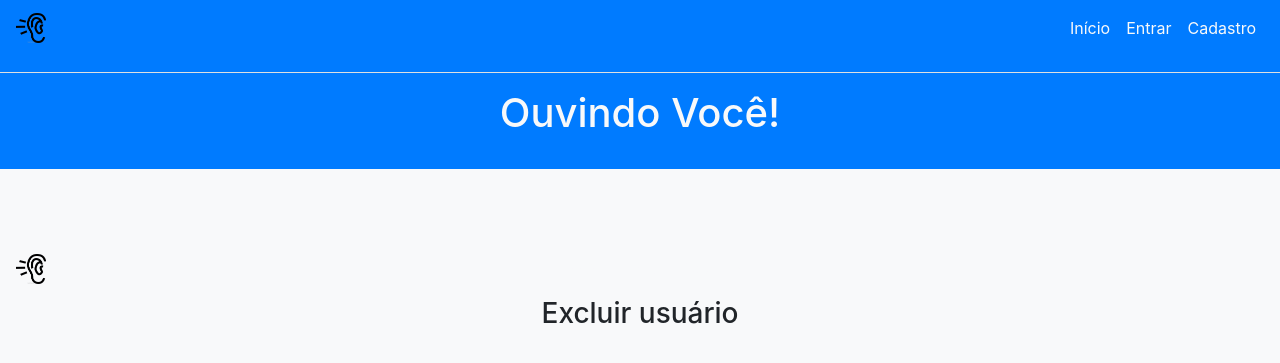
After one commit to Rodrigo41555557/TCC, a PHP site: page /excluir_user.php in a window 1280 px wide. The commit adds this page. Shown: the top 363 px of the page. Run offline with PHP 8.4, Linux system fonts and the light colour scheme.

Commit message:
excluir usuario em desenvolvimento

```diff
--- /dev/null
+++ b/excluir_user.php
@@ -0,0 +1,61 @@
+<?php
+require 'config.php';
+
+	//mysqli_execute("DELETE FROM `usuario` WHERE `usuario`.`cod_usuario` = $_SESSION['id']");
+?>
+
+<!DOCTYPE html>
+<html lang="en">
+<head>
+    <title>Sistema de ouvidoria do lorem ipsum</title>
+    <meta charset="utf-8">
+    <meta name="viewport" content="width=device-width, initial-scale=1">
+    <link rel="stylesheet" href="css/bootstrap.min.css">
+    <link rel="stylesheet" href="css/estilo.css">
+</head>
+<body class="bg-light">
+
+<?php require_once 'menu.php'; ?>
+<br><br><br>
+
+<div id="conteudo" class="contanier">
+	<form method="post" action="">
+
+		<nav class="navbar navbar-expand-lg navbar-primary bg-bg-primary" >
+		<a href="index.php"><img src="img/x.jpg" width="30" height="30" alt=""></a>
+
+			<div class="collapse navbar-collapse" id="navbarSupportedContent">
+			<ul class="navbar-nav mr-auto">
+			</ul>
+
+				<form method="post" action="funcip.php" class="form-inline my-2 my-lg-0">
+					<ul class="navbar-nav mr-auto">
+						<li class="nav-item">
+							<a class="nav-link text-light" href="index.php" >Início</a>
+						</li>
+						<li class="nav-item" >
+			                <a class="nav-link text-light" href="login.php" >Entrar</a>
+			            </li>
+			            <li class="nav-item" >
+			                <a class="nav-link text-light" href="cadastro.php" >Cadastro</a>
+			            </li>
+
+				    </ul>
+
+				</form>
+
+			</div>
+		</nav>
+
+		<div class="form-group">
+        	<div class="col-md-6 offset-md-3">
+	        	<h3 class="text-center"> Excluir usuário </h3>
+	    	</div>
+    	</div>
+
+        </div>
+
+    </form>
+</div>
+</body>
+</html>
--- a/index.php
+++ b/index.php
@@ -1,5 +1,5 @@
 <?php
-    require 'config.php';
+    require 'funcip.php';
 ?>
 <!DOCTYPE html>
 <html lang="en">
--- a/sobremim.php
+++ b/sobremim.php
@@ -31,6 +31,10 @@
 				<a class="nav-link text-secondary" href="editar_user.php" >Editar Informações do Usuário</a>
 			</li>
 
+			<li class="list-group-item">
+				<a class="nav-link text-danger" href="excluir_user.php" >Excluir Usuário</a>
+			</li>
+
         </div>
 
         <div class="col-sm-8 mb-5">
```
